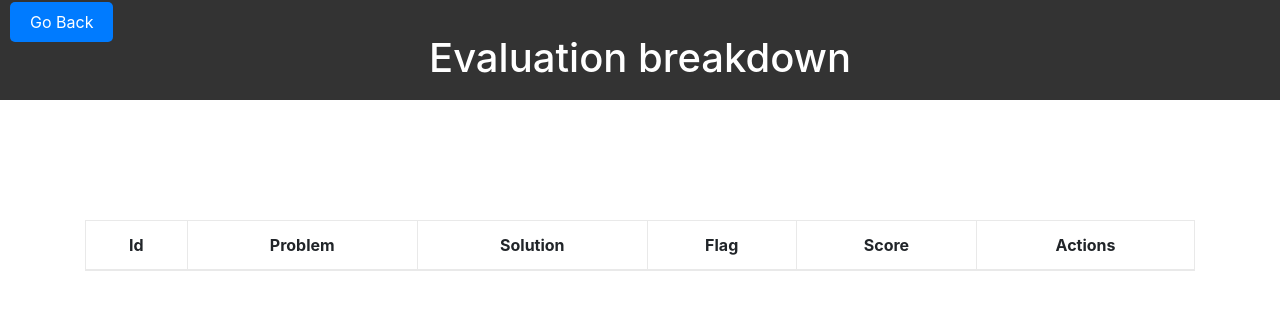
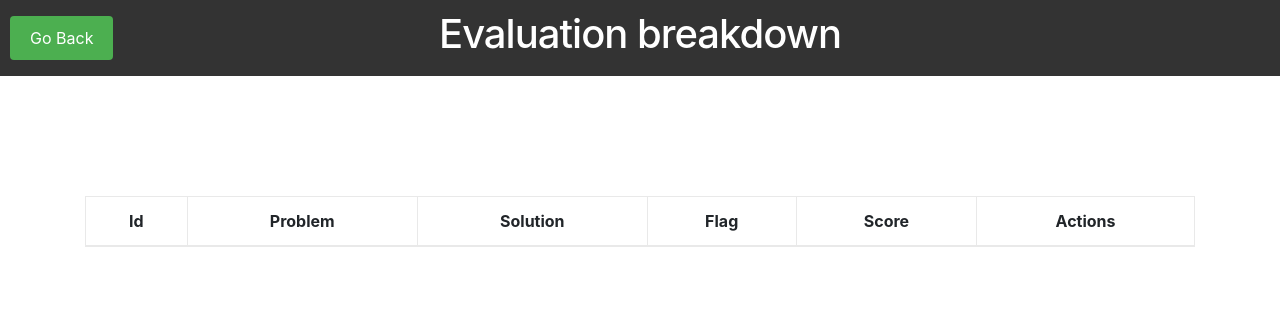
Before and after one commit to Said-taoussi/CheckAI, a Flask app: template templates/table.html in a window 1280 px wide. Shown: the top 310 px of the page. Run offline with Flask 3, Linux system fonts and the light colour scheme; the template is opened without the code that fills it, so the values that code supplies are empty; some libraries are stand-ins or nearby versions.

Commit message:
only validation info and pres left

```diff
--- a/app.py
+++ b/app.py
@@ -41,16 +41,12 @@ def home():
     return render_template('home.html')
 
 @app.route('/ValidateOne')
-@cache.cached(timeout=3600)
 def validate_one():
-    # Add logic for the ValidateOne page if needed
     data = cache.get("problem_solution")
-    print(data)
     return render_template('validate_one.html', data=data)
 
 @app.route('/ValidateMultiple')
 def validate_multiple():
-    # Add logic for the ValidateMultiple page if needed
     return render_template('validate_multiple.html')
 
 
@@ -115,7 +111,6 @@ def submit():
     metrics, descriptions, weights = prepare_metrics(form_data)
 
     data = check_idea(metrics, descriptions, problem, solution)
-    #print(data)
     score = calculate_score(data, weights)
     data["score_total"] = score
     flags = data.get("flags", [])[0] if data.get("flags", []) else "No flags"
@@ -123,7 +118,7 @@ def submit():
     data["problem"] = problem
     data["solution"] = solution
 
-    cache.set("problem_solution", data)
+    cache.set("problem_solution", {"problem":data["problem"],"solution":data["solution"]})
     return render_template('dashboard.html', data=data, source='submit')
 
 def calculate_score(data, weights):
@@ -165,8 +160,7 @@ def table():
         # Use TextIOWrapper to handle the decoding of the file content
         csv_file = TextIOWrapper(io.BytesIO(file_content), encoding='latin-1')
 
-        df = pd.read_csv(csv_file)
-
+        df = pd.read_csv(csv_file)[:1]
         df = df.dropna()
 
         flagss = []
@@ -191,11 +185,11 @@ def table():
         df = df.sort_values(by='score', ascending=False)
 
         df_json = df.to_json(orient='split')
-        cache.set('df', df_json)
+        # cache.set('df', df_json)
         # You can now process the data as needed and pass it to the template
         return render_template('table.html', df=df)
     else:
-        df_json = cache.get('df')
+        # df_json = cache.get('df')
         if df_json is not None:
             df = pd.read_json(df_json, orient='split')
         else:
@@ -217,16 +211,14 @@ def get_details(identifier):
 
 @app.route('/go_back/<source>')
 def go_back(source):
-    print(source)
     if source == 'table':
         return redirect(url_for('table'))
     elif source == 'submit':
         return redirect(url_for('validate_one'))
-    # Handle other cases as needed
     else:
         return redirect(url_for('home'))
 
 
 if __name__ == '__main__':
-    # app.run(debug=True)
-    app.run(debug=False, host="0.0.0.0")
+    app.run(debug=True)
+    # app.run(debug=False, host="0.0.0.0")
--- a/static/script.js
+++ b/static/script.js
@@ -241,3 +241,13 @@ function validateForm1() {
       document.getElementById("loaderContainer").style.display = "none";
     });
   }
+
+  function fillTextAreas() {
+    // Predefined text values
+    var predefinedProblem = "The construction industry is indubitably one of the significant contributors to global waste, contributing approximately 1.3 billion tons of waste annually, exerting significant pressure on our landfills and natural resources. Traditional construction methods entail single-use designs that require frequent demolitions, leading to resource depletion and wastage.";
+    var predefinedSolution = "Herein, we propose an innovative approach to mitigate this problem: Modular Construction. This method embraces recycling and reuse, taking a significant stride towards a circular economy.   Modular construction involves utilizing engineered components in a manufacturing facility that are later assembled on-site. These components are designed for easy disassembling, enabling them to be reused in diverse projects, thus significantly reducing waste and conserving resources.  Not only does this method decrease construction waste by up to 90%, but it also decreases construction time by 30-50%, optimizing both environmental and financial efficiency. This reduction in time corresponds to substantial financial savings for businesses. Moreover, the modular approach allows greater flexibility, adapting to changing needs over time.  We believe, by adopting modular construction, the industry can transit from a 'take, make and dispose' model to a more sustainable 'reduce, reuse, and recycle' model, driving the industry towards a more circular and sustainable future. The feasibility of this concept is already being proven in markets around the globe, indicating its potential for scalability and real-world application.";
+
+    // Set the values to the text areas
+    document.getElementById("problemTextarea").value = predefinedProblem;
+    document.getElementById("solutionTextarea").value = predefinedSolution;
+}
--- a/static/style.css
+++ b/static/style.css
@@ -290,3 +290,9 @@ input:focus, textarea:focus {
       stroke-dashoffset: -358;
     }
   }
+
+
+.additional-section {
+    margin-top: 20px;
+    margin-bottom: 10px;
+}
--- a/static/style_table.css
+++ b/static/style_table.css
@@ -1,4 +1,4 @@
-
+@import url('https://fonts.googleapis.com/css?family=Poppins:400,500,600');
 body {
     color: #566787;
     background: #f5f5f5;
@@ -100,27 +100,38 @@ td {
 
 
 header {
+    margin-bottom: 20px;
     background-color: #333;
     color: white;
-    padding: 10px;
+    padding: 10px 20px;
     display: flex;
+    justify-content: space-between; /* or justify-content: space-around; */
     align-items: center;
+    text-align: center;
+    position: relative;
+
 }
 
 h1 {
-    margin-top: 0; /* Remove default margin for h1 */
-    text-align: center; /* Center the text within h1 */
-    flex: 1; /* Allow h1 to grow and take available space */
+    font-weight: 300;
+    line-height: inherit;
+    letter-spacing: -1px; /* Allow h1 to grow and take available space */
 }
 
 .btn-like {
-    order: -1;
-    margin-right: 10px; /* Adjust the margin to create space between button and h1 */
+    position: absolute;
+    top: 50%;
+    left: 10px;
+    transform: translateY(-50%);
+    background-color: #4CAF50;
+    color: white;
     padding: 10px 20px;
-    background-color: #007BFF;
-    color: #fff;
-    text-decoration: none;
-    cursor: pointer; /* Add a pointer cursor on hover */
-    font-size: 16px; /* Adjust font size */
-    border-radius: 5px;
+    border: none;
+    border-radius: 4px;
+    cursor: pointer;
+    transition: border-color 0.3s ease-in-out;
+    cursor: pointer;
+    &:hover {
+        background-color: rgb(33, 153, 238); /* Change background to red on hover */
+      }
 }
--- a/templates/table.html
+++ b/templates/table.html
@@ -51,7 +51,7 @@ $(document).ready(function(){
                 <tbody>
                     {% for index, row in df.iterrows() %}
                 <tr>
-                    <td class="limitedText" style="text-align:center;">{{row[0]}}</td>
+                    <td class="limitedText" style="text-align:center;">{{row[0]|int}}</td>
                     <td class="limitedText" style="text-align:center;">{{row[1]}}</td>
                     <td class="limitedText" style="text-align:center;">{{row[2]}}</td>
                     <td class="limitedText" style="text-align:center;">{{row[3]}}</td>
--- a/templates/validate_one.html
+++ b/templates/validate_one.html
@@ -40,7 +40,7 @@
       </div>
     <div class="container">
         <h1 style="font-size:40px;">Hey, I am CheckAi &#128075;</h1>
-        <h1 style="margin-top: -2%;">and I will be assisting you in <span style="color: rgb(104, 164, 195);">validating and rating busines ideas</span></h1>
+        <h1 style="margin-top: -2%;">and I will be assisting you in <span style="color: rgb(104, 164, 195);">validating and rating business ideas</span></h1>
 
         <div class="idea-form">
         <form action="/submit" method="post" onsubmit="return validateForm1()">
@@ -55,7 +55,9 @@
                 <textarea name="solution" id="solutionTextarea" rows="4" cols="50" placeholder="Describe the solution here...">{{data.solution}}</textarea>
             </div>
         </div>
-
+        <div class="additional-section">
+            <button type="button" onclick="fillTextAreas()">Quick test</button>
+        </div>
         <h2 class="metrics-title">Metrics</h2>
         <div class="card">
             <p>Feel free to incorporate various metrics along with their corresponding descriptions. You're allotted 20 points, allowing you to allocate them based on the significance each metric holds for you.</p>
```
Also changed, not shown: static/dashboard.css (+21 -8 lines).
